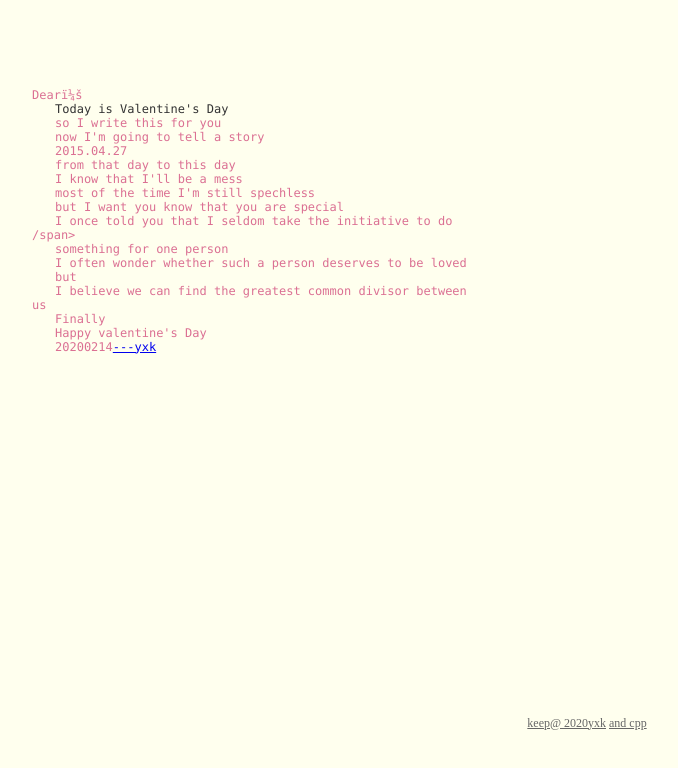
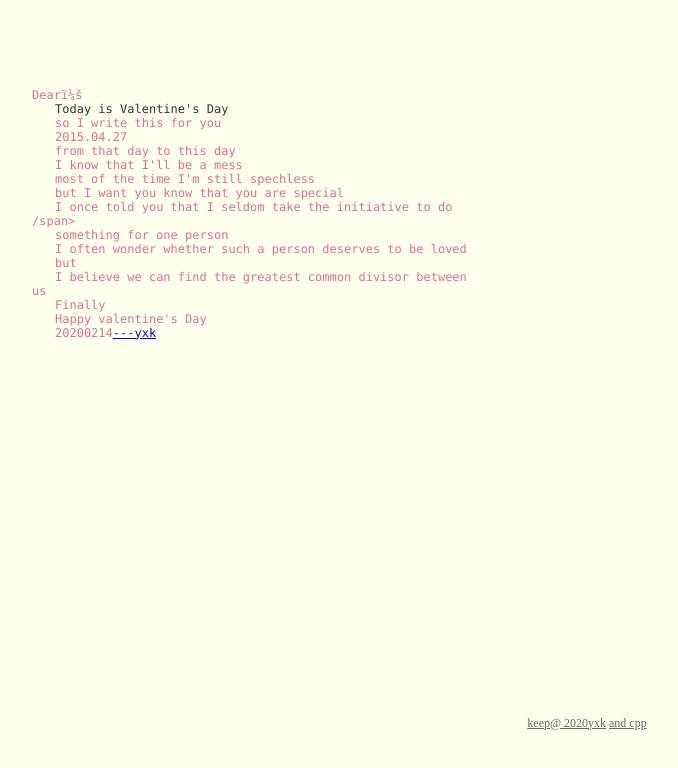
Before and after one commit to keep1314/0214.github.io, a plain HTML site: page index.html in a window 1280 px wide. Shown: the whole page, without its empty margins (53-731 px from the left). Drawn offline with Linux system fonts and the light colour scheme; a script that the page names is missing.

Commit message:
Update index.html

```diff
--- a/index.html
+++ b/index.html
@@ -31,8 +31,7 @@
 				<span class="comments">Dear：</span><br />
 				<span class="space"><span class="comments"></span>Today is Valentine's Day</span><br />
 				<span class="space"/><span class="comments">so I write this for you</span><br />
-				<span class="space"/><span class="comments">now I'm going to tell a story </span><br />
-				<span class="space"/><span class="comments">2015.04.27</span><br />
+			        <span class="space"/><span class="comments">2015.04.27</span><br />
 				<span class="space"/><span class="comments">from that day to this day</span><br />
 				<span class="space"/><span class="comments">I know that I'll be a mess </span><br />
 			        <span class="space"/><span class="comments">most of the time I'm still spechless</span><br />
```
